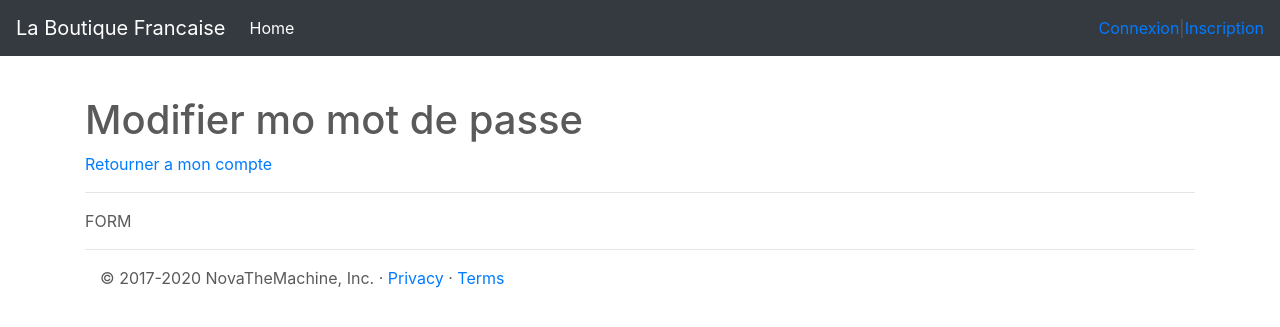
After one commit to NovaTheMachine/LaBoutiqueFrancaise, a Symfony app: template templates/account_controlleur/password.html.twig in a window 1280 px wide. The commit adds this page. Shown: the top 327 px of the page. Run offline with Twig, Linux system fonts and the light colour scheme; the template is opened without the code that fills it, so the values that code supplies are empty; some libraries are stand-ins or nearby versions.

Commit message:
PAGE MODIFIER MOT DE PASSE

```diff
--- a/src/Controller/SecurityController.php
+++ b/src/Controller/SecurityController.php
@@ -14,9 +14,9 @@ class SecurityController extends AbstractController
      */
     public function login(AuthenticationUtils $authenticationUtils): Response
     {
-        // if ($this->getUser()) {
-        //     return $this->redirectToRoute('target_path');
-        // }
+         if ($this->getUser()) {
+             return $this->redirectToRoute('account');
+         }
 
         // get the login error if there is one
         $error = $authenticationUtils->getLastAuthenticationError();
--- a/templates/account_controlleur/index.html.twig
+++ b/templates/account_controlleur/index.html.twig
@@ -9,7 +9,7 @@ Mon Compte
 
 Bonjour <b>{{app.user.firstname}}</b> bienvenue dans ton compte
 <br>
--Modifier mot de passe<br>
+-<a href="{{ path('account_password')}}">Modifier mot de passe<a/><br>
 -Page commandes<br>
 -ajouter adresses<br>
 {% endblock %}
--- /dev/null
+++ b/templates/account_controlleur/password.html.twig
@@ -0,0 +1,15 @@
+{% extends 'base.html.twig' %}
+
+{% block title %}Modifier mon mot de passe{% endblock %}
+
+{% block content %}
+<h1>
+Modifier mo mot de passe
+</h1>
+
+<a href="{{ path('account_password')}}">Retourner a mon compte<a/><br>
+<hr>
+FORM
+<hr>
+
+{% endblock %}
--- a/templates/base.html.twig
+++ b/templates/base.html.twig
@@ -44,10 +44,11 @@
                 </li>
 
             </ul>
-            <form class="form-inline mt-2 mt-md-0">
-                <input class="form-control mr-sm-2" type="text" placeholder="Votre recherche" aria-label="Search">
-                <button class="btn btn-outline-success my-4 my-sm-0" type="submit">Checher</button>
-            </form>
+            {% if app.user %}
+                <a href= "{{ path('account')}}">Mon Compte</a> | <a href= "{{ path('app_logout')}}">Déconnexion</a>
+            {% else %}
+                <a href= "{{ path('app_login')}}">Connexion</a> | <a href= "{{ path('register')}}"> Inscription</a>
+            {% endif %}
         </div>
     </nav>
 </header>
```
Also changed, not shown: src/Controller/AccountPasswordController.php (added, +18 -0 lines).
